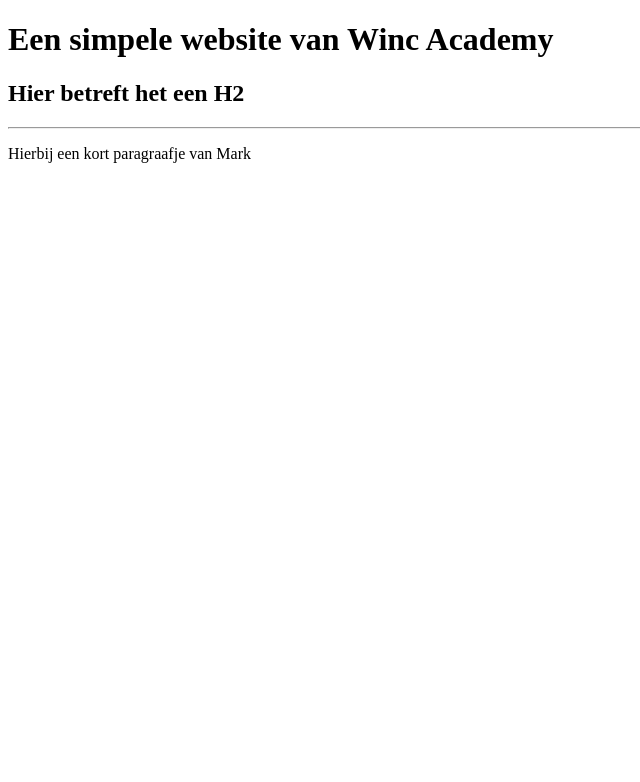
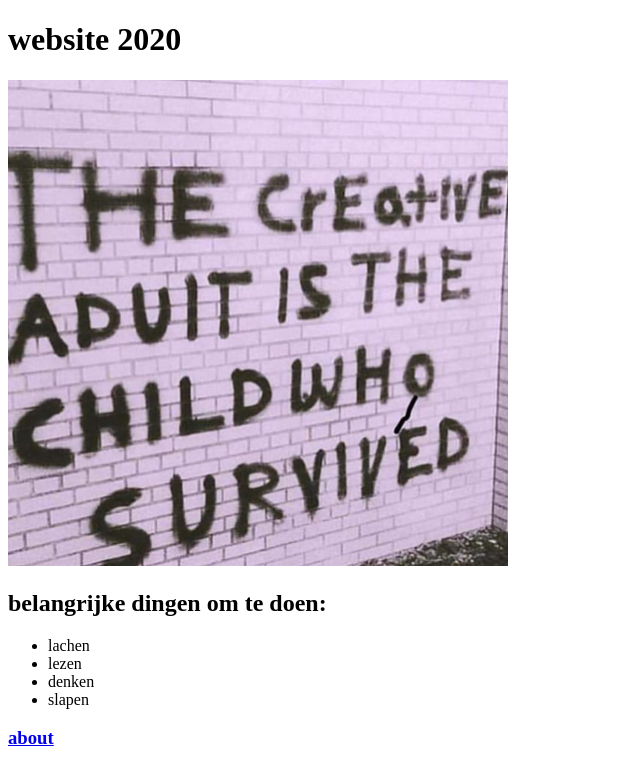
Before and after one commit to Marky9000/checkin-4-facts, a plain HTML site: page index.html in a window 1280 px wide. Shown: the whole page, without its empty margins (0-640 px from the left). Drawn offline with Linux system fonts and the light colour scheme.

Commit message:
Add files via upload

```diff
--- a/index.html
+++ b/index.html
@@ -1,12 +1,19 @@
 <!DOCTYPE html>
 <html>
-       <head><h1> Een simpele website van Winc Academy</h1>
+       <head><h1> website 2020 </h1>
+         <img width="500"src="creative adult.JPG"/>
           <title> Deze tekst staat alleen in de browser hoor </title>
        </head>
-          <h2>Hier betreft het een H2</h2>
-             <body>
-             <hr>
-             <p>Hierbij een kort paragraafje van Mark </p>
+         <h2>belangrijke dingen om te doen:</h2>
+         <body>
+               <ul>
+                  <li>lachen</li>
+                  <li>lezen</li>
+                  <li>denken</li>
+                  <li>slapen</li>
+               </ul>
+         </body>
+<a href="page2.html"><h3>about</h3></a>
 
-       </body>
+
 </html>
```
Also changed, not shown: page2.html (added, +8 -0 lines), creative adult.JPG (added), mark foto.JPG (added).
